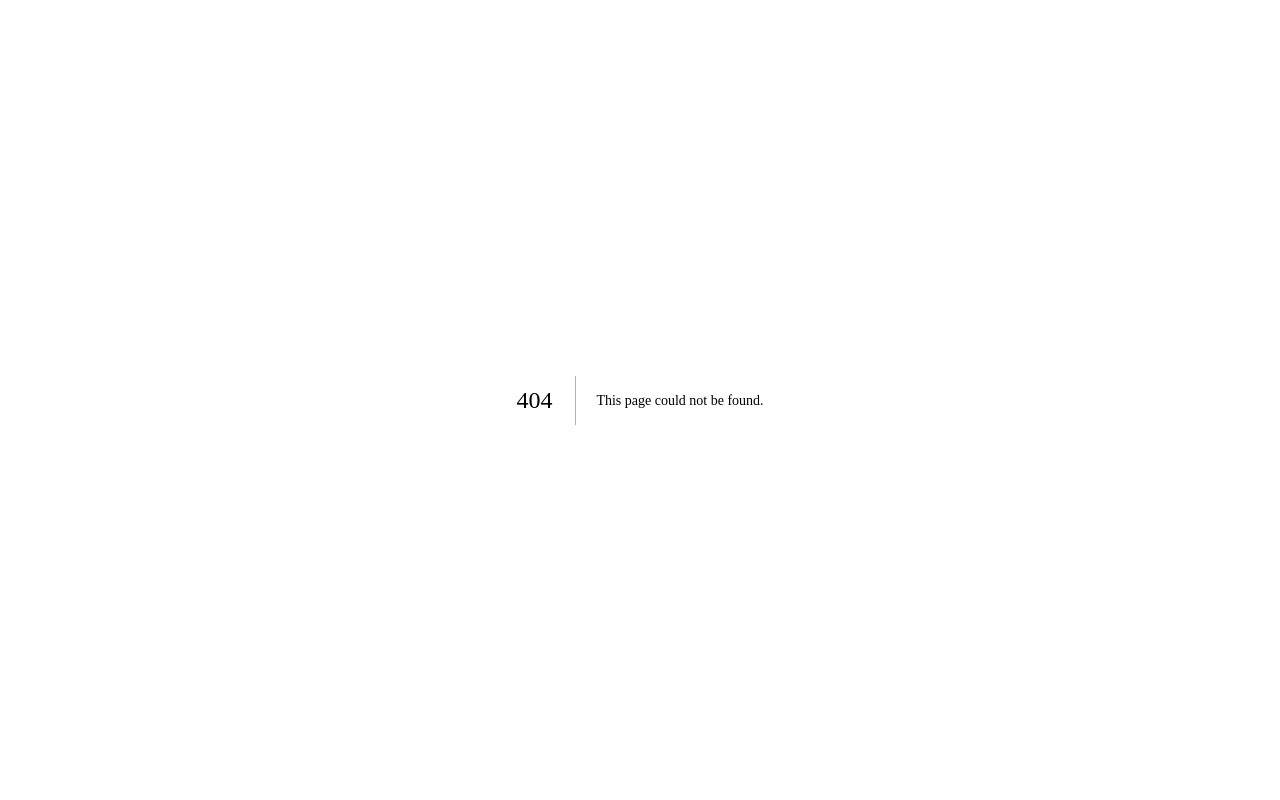
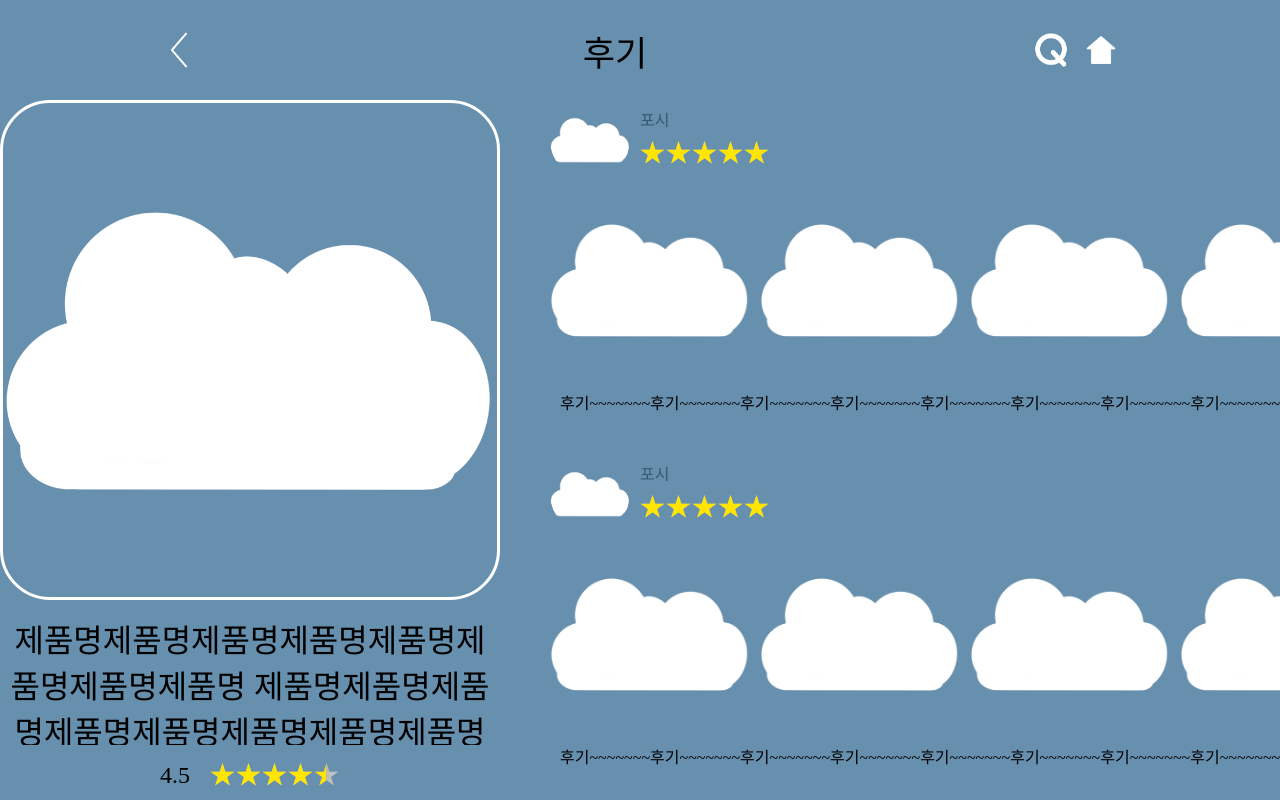
Before and after one commit to miniposi/Oasis, a Next.js app: page /productReview in a window 1280 px wide. Before the commit this address had no page. Shown: the top 800 px of the page. Built offline with nearby package versions, Linux system fonts and the light colour scheme; a web font is replaced by a local one.

Commit message:
feat: productReview page

```diff
--- /dev/null
+++ b/pages/productReview.tsx
@@ -0,0 +1,208 @@
+import styled from "styled-components";
+import Header from "@/components/Header";
+import StarRating from "@/components/StarRating";
+import useNavigation from "@/hooks/useNavigation";
+
+export default function ProductReviewPage() {
+  const handleNavigation = useNavigation();
+
+  return (
+    <>
+      <Header>후기</Header>
+      <StyledWrapper>
+        <StyledLeftWrapper>
+          <StyledImg src="cloud.png" alt="제품 사진" />
+          <StyledName>
+            제품명제품명제품명제품명제품명제품명제품명제품명
+            제품명제품명제품명제품명제품명제품명제품명제품명제품명
+          </StyledName>
+          <StyledRatingWrapper style={{ gridArea: "rate" }}>
+            4.5
+            <StarRating rating={4.5} />
+          </StyledRatingWrapper>
+          <StyledButton
+            onClick={() => handleNavigation("review?product=제품명")}
+          >
+            후기 작성하기
+          </StyledButton>
+        </StyledLeftWrapper>
+        <StyledRightWrapper>
+          <StyledReviewContent>
+            <StyledReviewer>
+              <StyledProfile src="cloud.png" alt="프로필 아이콘" />
+              <StyledReviewerName>포시</StyledReviewerName>
+              <StarRating rating={3.0} />
+            </StyledReviewer>
+            <StyledReviewImgs>
+              <StyledReviewImg src="cloud.png" alt="리뷰 이미지" />
+              <StyledReviewImg src="cloud.png" alt="리뷰 이미지" />
+              <StyledReviewImg src="cloud.png" alt="리뷰 이미지" />
+              <StyledReviewImg src="cloud.png" alt="리뷰 이미지" />
+              <StyledReviewImg src="cloud.png" alt="리뷰 이미지" />
+              <StyledReviewImg src="cloud.png" alt="리뷰 이미지" />
+              <StyledReviewImg src="cloud.png" alt="리뷰 이미지" />
+              <StyledReviewImg src="cloud.png" alt="리뷰 이미지" />
+            </StyledReviewImgs>
+            <StyledReview>
+              후기~~~~~~~후기~~~~~~~후기~~~~~~~후기~~~~~~~후기~~~~~~~후기~~~~~~~후기~~~~~~~후기~~~~~~~후기~~~~~~~
+            </StyledReview>
+          </StyledReviewContent>
+          <StyledReviewContent>
+            <StyledReviewer>
+              <StyledProfile src="cloud.png" alt="프로필 아이콘" />
+              <StyledReviewerName>포시</StyledReviewerName>
+              <StarRating rating={3.0} />
+            </StyledReviewer>
+            <StyledReviewImgs>
+              <StyledReviewImg src="cloud.png" alt="리뷰 이미지" />
+              <StyledReviewImg src="cloud.png" alt="리뷰 이미지" />
+              <StyledReviewImg src="cloud.png" alt="리뷰 이미지" />
+              <StyledReviewImg src="cloud.png" alt="리뷰 이미지" />
+              <StyledReviewImg src="cloud.png" alt="리뷰 이미지" />
+              <StyledReviewImg src="cloud.png" alt="리뷰 이미지" />
+              <StyledReviewImg src="cloud.png" alt="리뷰 이미지" />
+              <StyledReviewImg src="cloud.png" alt="리뷰 이미지" />
+            </StyledReviewImgs>
+            <StyledReview>
+              후기~~~~~~~후기~~~~~~~후기~~~~~~~후기~~~~~~~후기~~~~~~~후기~~~~~~~후기~~~~~~~후기~~~~~~~후기~~~~~~~
+            </StyledReview>
+          </StyledReviewContent>
+          <StyledReviewContent>
+            <StyledReviewer>
+              <StyledProfile src="cloud.png" alt="프로필 아이콘" />
+              <StyledReviewerName>포시</StyledReviewerName>
+              <StarRating rating={3.0} />
+            </StyledReviewer>
+            <StyledReviewImgs>
+              <StyledReviewImg src="cloud.png" alt="리뷰 이미지" />
+              <StyledReviewImg src="cloud.png" alt="리뷰 이미지" />
+              <StyledReviewImg src="cloud.png" alt="리뷰 이미지" />
+              <StyledReviewImg src="cloud.png" alt="리뷰 이미지" />
+              <StyledReviewImg src="cloud.png" alt="리뷰 이미지" />
+              <StyledReviewImg src="cloud.png" alt="리뷰 이미지" />
+              <StyledReviewImg src="cloud.png" alt="리뷰 이미지" />
+              <StyledReviewImg src="cloud.png" alt="리뷰 이미지" />
+            </StyledReviewImgs>
+            <StyledReview>
+              후기~~~~~~~후기~~~~~~~후기~~~~~~~후기~~~~~~~후기~~~~~~~후기~~~~~~~후기~~~~~~~후기~~~~~~~후기~~~~~~~
+            </StyledReview>
+          </StyledReviewContent>
+        </StyledRightWrapper>
+      </StyledWrapper>
+    </>
+  );
+}
+
+const StyledWrapper = styled.div`
+  display: flex;
+  justify-content: space-between;
+  margin: auto;
+  width: 1500px;
+  height: 900px;
+`;
+
+const StyledLeftWrapper = styled.div`
+  width: 500px;
+  display: flex;
+  flex-direction: column;
+  align-items: center;
+`;
+
+const StyledRightWrapper = styled.div`
+  width: 950px;
+  height: 850px;
+  overflow-y: scroll;
+  overflow-x: hidden;
+  display: flex;
+  flex-direction: column;
+  gap: 30px;
+`;
+
+const StyledImg = styled.img`
+  width: 500px;
+  height: 500px;
+  border-radius: 50px;
+  border: 3px solid #fff;
+`;
+
+const StyledName = styled.p`
+  font-size: 32px;
+  text-align: center;
+  margin: 15px 0;
+  max-height: 130px;
+  overflow-y: scroll;
+`;
+
+const StyledRatingWrapper = styled.div`
+  display: flex;
+  justify-content: center;
+  align-items: center;
+  gap: 20px;
+  font-size: 24px;
+`;
+
+const StyledButton = styled.button`
+  width: 520px;
+  height: 133px;
+  color: #678fae;
+  background: #abdee6;
+  border: 0;
+  border-radius: 30px;
+  font-size: 32px;
+  text-align: center;
+  margin-top: 20px;
+`;
+
+const StyledReviewContent = styled.div`
+  width: 1073px;
+  display: flex;
+  flex-direction: column;
+  justify-content: center;
+`;
+
+const StyledReviewer = styled.div`
+  width: 250px;
+  display: grid;
+  grid-template-columns: 1fr 2fr;
+  grid-template-areas:
+    "img text"
+    "img rate";
+  grid-column-gap: 10px;
+  color: #375974;
+`;
+
+const StyledProfile = styled.img`
+  width: 80px;
+  height: 80px;
+  border: 0;
+  border-radius: 50%;
+  grid-area: img;
+`;
+
+const StyledReviewerName = styled.p`
+  font-size: 16px;
+  grid-area: text;
+  align-self: center;
+`;
+
+const StyledReviewImgs = styled.div`
+  width: 1030px;
+  height: 200px;
+  display: flex;
+  gap: 10px;
+  overflow-x: scroll;
+  overflow-y: hidden;
+`;
+
+const StyledReviewImg = styled.img`
+  width: 200px;
+  height: 200px;
+`;
+
+const StyledReview = styled.p`
+  width: 1030px;
+  max-height: 200px;
+  overflow-y: scroll;
+  font-size: 16px;
+  margin: 10px;
+`;
```
